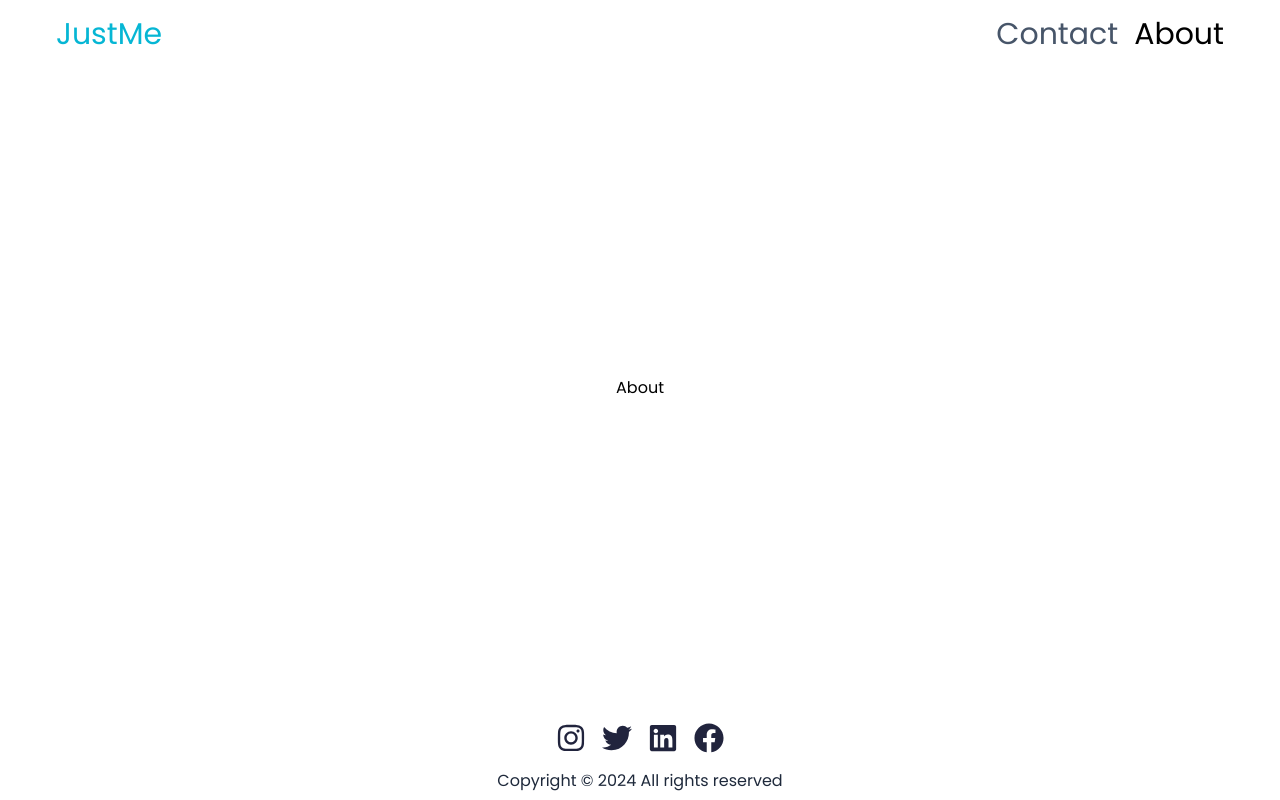
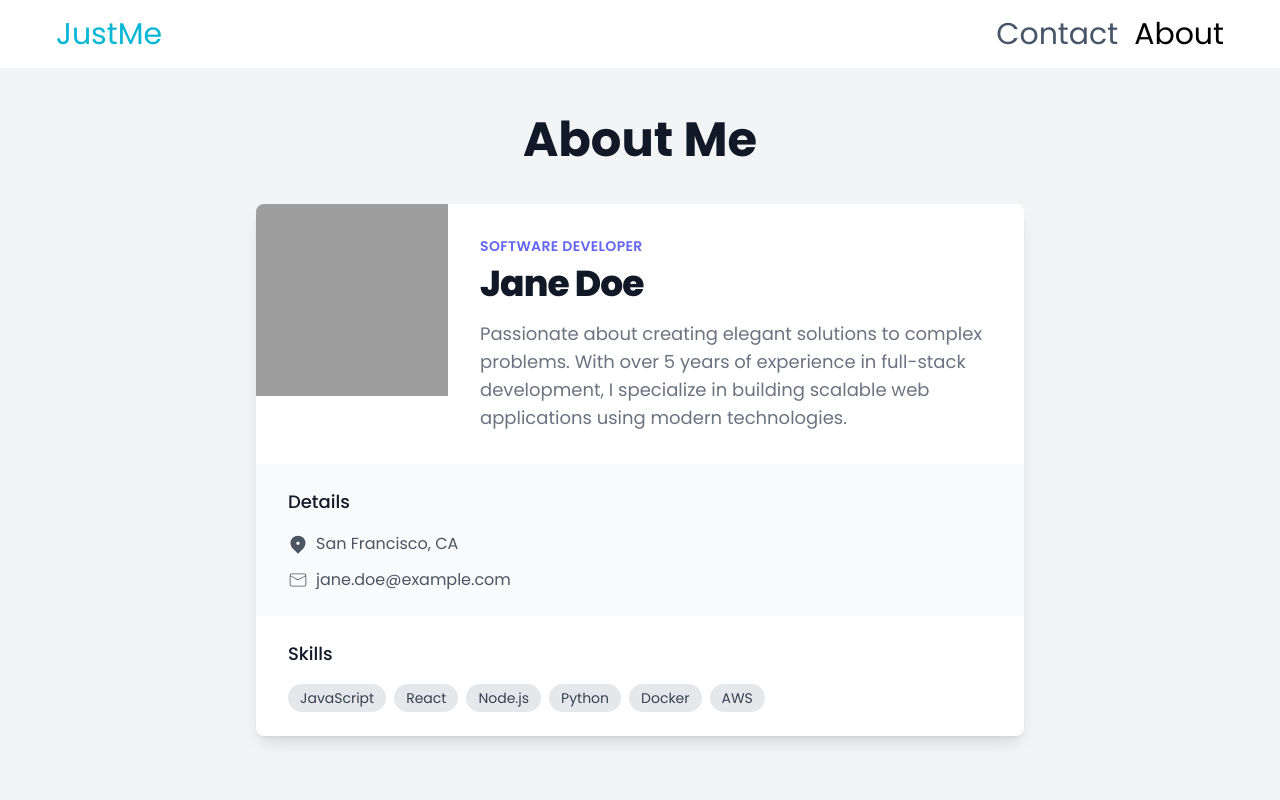
Before and after one commit to dharylovey/test, a React (Vite) app: page /about in a window 1280 px wide. Shown: the top 800 px of the page. Built offline with nearby package versions, Linux system fonts and the light colour scheme; grey boxes are pictures that could not be loaded.

Commit message:
✅Added about page

```diff
--- a/src/components/section/FeaturedWork.tsx
+++ b/src/components/section/FeaturedWork.tsx
@@ -15,8 +15,8 @@ interface Props {
 
 export default function FeaturedWork() {
   return (
-    <div className="bg-white">
-      <div className="h-full mb-2 py-2 max-w-7xl mx-auto p-2 md:p-4">
+    <div className="bg-gray-100">
+      <div className="h-full mb-2 pb-2 max-w-7xl mx-auto p-2 md:p-4">
         <div className="flex justify-between pt-4 mb-3 ">
           <h1 className="text-center md:text-start text-3xl">Featured Work</h1>
         </div>
@@ -42,7 +42,7 @@ export default function FeaturedWork() {
 
 function Featured({ title, year, video, description, category, id }: Props) {
   return (
-    <div className="grid grid-cols-1 md:flex  w-full gap-4 border-b-2 py-4">
+    <div className="grid grid-cols-1 md:flex  w-full gap-4 border-b-2 py-4 ">
       <video
         className=" w-[450px]  h-[300px] object-cover rounded-md shadow-xl border-slate-300"
         src={video}
--- a/src/components/section/Project.tsx
+++ b/src/components/section/Project.tsx
@@ -16,7 +16,7 @@ export default function ProjectSection() {
 
   return (
     <div className="bg-[#EDF7FA]">
-      <div className="h-full mb-2 py-2 max-w-7xl mx-auto px-2 pb-6 md:p-4">
+      <div className="h-full  py-2 max-w-7xl mx-auto px-2 pb-6 md:p-4">
         <div className="flex justify-between pt-4 mb-3">
           <h1 className="text-center md:text-start text-3xl">Projects</h1>
           <p
--- a/src/pages/About.tsx
+++ b/src/pages/About.tsx
@@ -1,5 +1,70 @@
+import { CiMail } from "react-icons/ci";
+import { RiMapPin2Fill } from "react-icons/ri";
+
 export default function About() {
   return (
-    <div className="flex justify-center items-center min-h-[80vh]  ">About</div>
+    <div className="min-h-screen bg-gray-100 py-12 px-4 sm:px-6 lg:px-8">
+      <header className="max-w-3xl mx-auto">
+        <h1 className="text-4xl font-bold text-center text-gray-900 sm:text-5xl">
+          About Me
+        </h1>
+      </header>
+
+      <main className="mt-10 max-w-3xl mx-auto bg-white shadow-lg rounded-lg overflow-hidden">
+        <div className="md:flex">
+          <div className="md:flex-shrink-0">
+            <img
+              className="h-48 w-full object-cover md:w-48"
+              src="/placeholder.svg?height=192&width=192"
+              alt="Profile picture"
+            />
+          </div>
+          <div className="p-8">
+            <div className="uppercase tracking-wide text-sm text-indigo-500 font-semibold">
+              Software Developer
+            </div>
+            <h2 className="mt-2 text-3xl leading-8 font-extrabold tracking-tight text-gray-900 sm:text-4xl">
+              Jane Doe
+            </h2>
+            <p className="mt-4 text-lg text-gray-500">
+              Passionate about creating elegant solutions to complex problems.
+              With over 5 years of experience in full-stack development, I
+              specialize in building scalable web applications using modern
+              technologies.
+            </p>
+          </div>
+        </div>
+
+        <div className="px-8 py-6 bg-gray-50">
+          <h3 className="text-lg font-medium text-gray-900">Details</h3>
+          <div className="mt-4 space-y-3">
+            <div className="flex items-center text-gray-600">
+              <RiMapPin2Fill className="h-5 w-5 mr-2" />
+              San Francisco, CA
+            </div>
+            <div className="flex items-center text-gray-600">
+              <CiMail className="h-5 w-5 mr-2" />
+              jane.doe@example.com
+            </div>
+          </div>
+        </div>
+
+        <div className="px-8 py-6">
+          <h3 className="text-lg font-medium text-gray-900">Skills</h3>
+          <div className="mt-4 flex flex-wrap gap-2">
+            {["JavaScript", "React", "Node.js", "Python", "Docker", "AWS"].map(
+              (skill) => (
+                <span
+                  key={skill}
+                  className="px-3 py-1 bg-gray-200 text-gray-700 rounded-full text-sm"
+                >
+                  {skill}
+                </span>
+              )
+            )}
+          </div>
+        </div>
+      </main>
+    </div>
   );
 }
--- a/src/pages/Work.tsx
+++ b/src/pages/Work.tsx
@@ -35,7 +35,7 @@ export default function Work() {
           muted
         />
       </div>
-      <H1>{title}</H1>
+      <H1 className="mt-4 border-t-2 py-4 border-b-2 ">{title}</H1>
       <div className="flex gap-4 items-center p-2">
         <p className="text-white text-sm bg-black px-2 rounded-full">{year}</p>{" "}
         | <p className="text-slate-500">{category}</p>
```
